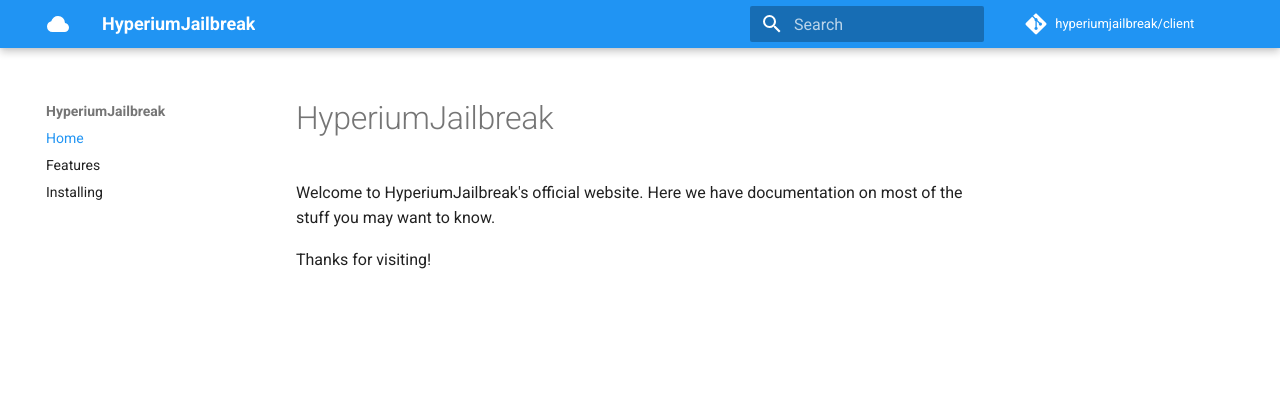
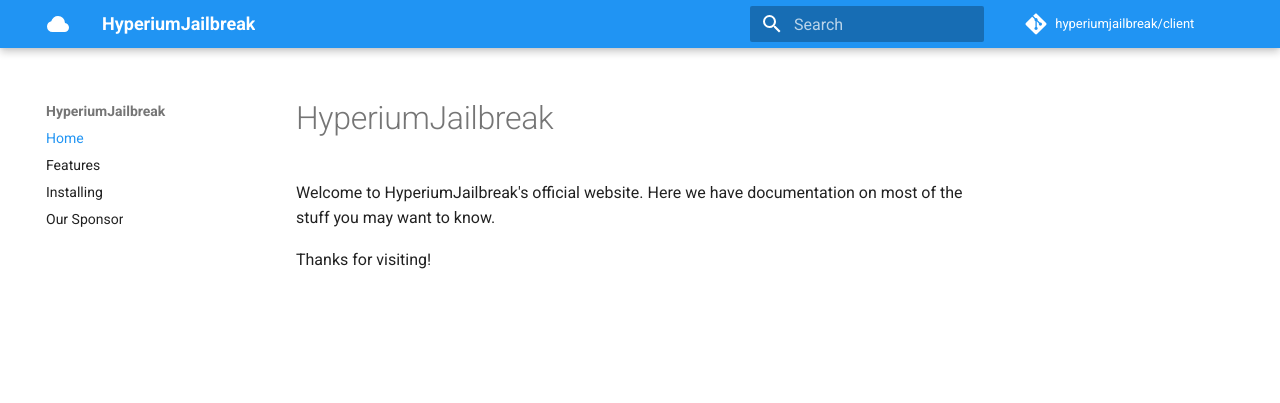
Before and after one commit to hyperiumjailbreak/hyperiumjailbreak.github.io, an MkDocs documentation site: the page built from docs/index.md, in a window 1280 px wide. Shown: the top 403 px of the page. Built offline with MkDocs 1.6.1 and Material for MkDocs 9.7.7, drawn with Linux system fonts in a browser that asks for light colours; comment, search, counter and statistics services are not loaded.

Commit message:
Update mkdocs.yml

```diff
--- a/mkdocs.yml
+++ b/mkdocs.yml
@@ -53,3 +53,4 @@ nav:
   - Home: index.md
   - Features: features.md
   - Installing: installation.md
+  - 'Our Sponsor': cloudrepo.md
```
